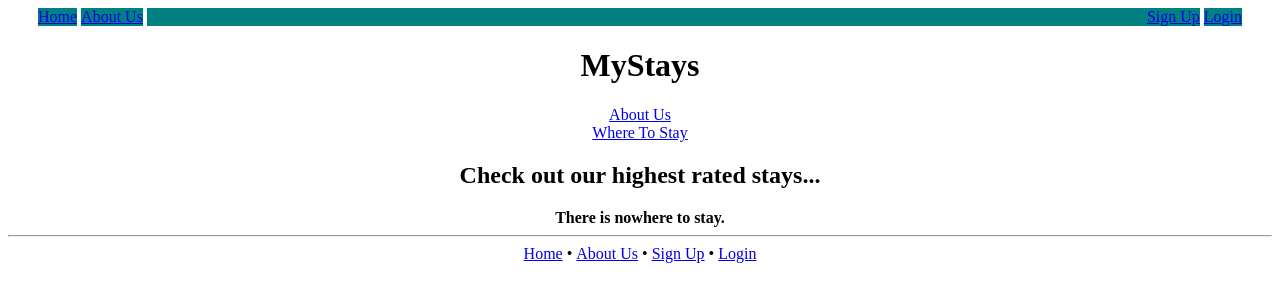
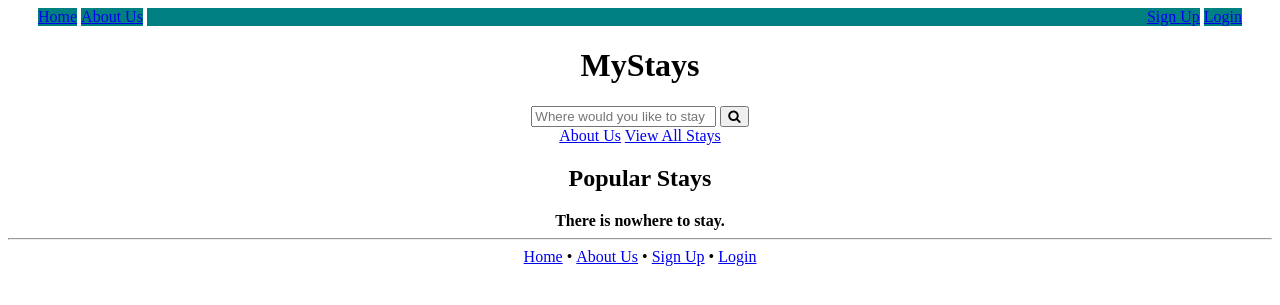
Before and after one commit to 2401566A/mystays_project, a Django app: page / in a window 1280 px wide. Shown: the top 305 px of the page. Run offline with Django 3.2, Linux system fonts and the light colour scheme; data that the repository does not hold is empty.

Commit message:
added search bar and modified home page so that it fits wireframe template better

```diff
--- a/templates/mystays/home.html
+++ b/templates/mystays/home.html
@@ -6,13 +6,25 @@
 
 {% block body_block %}
     <h1>MyStays</h1>
+
+    <!--Code for the Search bar-->
+
+    <link rel="stylesheet" href="https://cdnjs.cloudflare.com/ajax/libs/font-awesome/4.7.0/css/font-awesome.min.css">
+
+    <form class="example" action="action_page.php">
+        <input type="text" placeholder="Where would you like to stay" name="search">
+        <button type="submit"><i class="fa fa-search"></i></button>
+    </form>
+
+    <!--End of code for the Search bar-->
+
     <div>
-        <a href="{% url 'mystays:about_us' %}">About Us</a><br />
-        <a href="{% url 'mystays:where_to_stay' %}">Where To Stay</a><br />
+        <a href="{% url 'mystays:about_us' %}">About Us</a>
+        <a href="{% url 'mystays:where_to_stay' %}">View All Stays</a><br />
     </div>
 
     <div>
-        <h2>Check out our highest rated stays...</h2>
+        <h2>Popular Stays</h2>
         {% if best_stays %}
         <ul>
             {% for stay in best_stays %}
```
Also changed, not shown: media/profile_images/kerokero.PNG (added), mystays/migrations/0001_initial.py (added).
